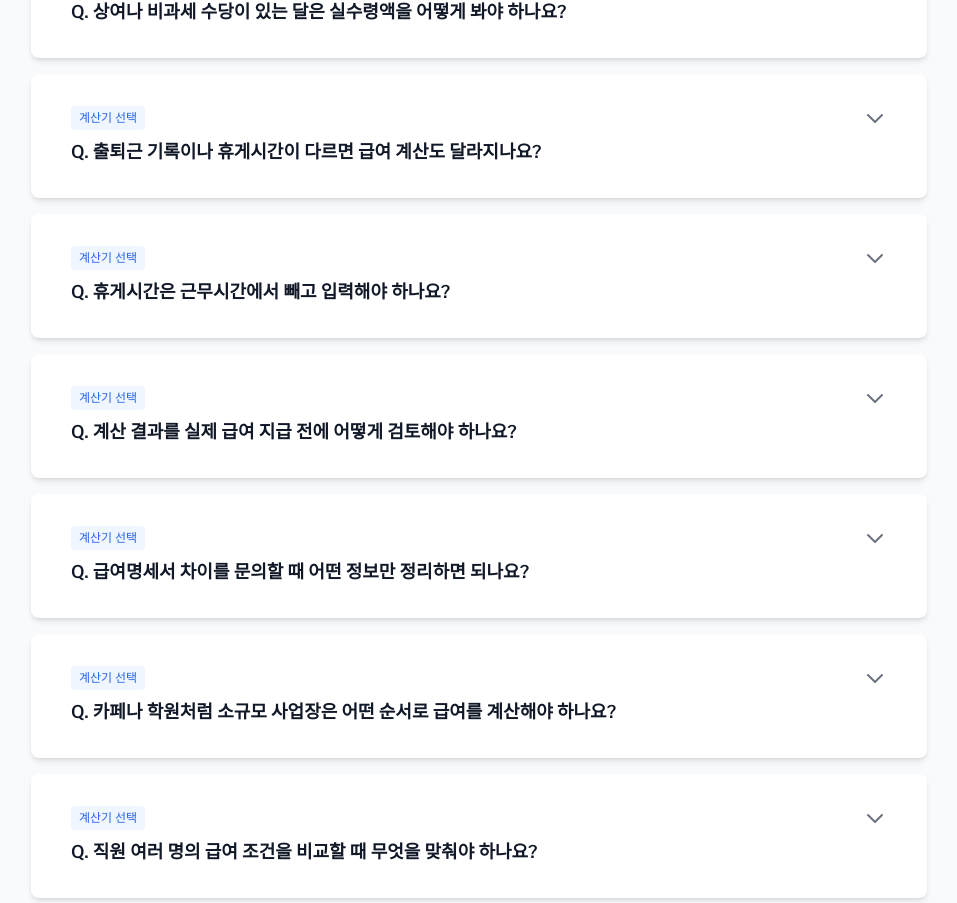
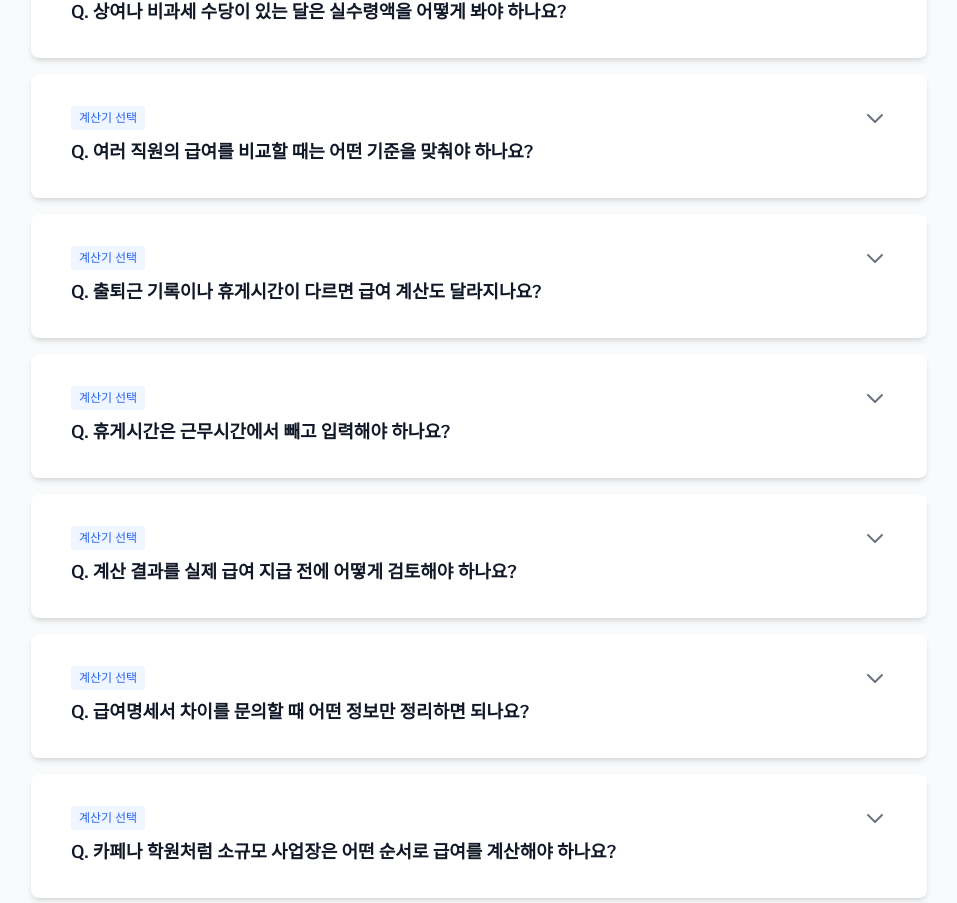
Before and after one commit to freenu0618/calcul, a React (Vite) app in the folder frontend/: page /faq in a window 1280 px wide. Shown: the part 3651-4554 px from the top of the page, without its empty margins (161-1118 px from the left). Built offline with nearby package versions, Linux system fonts and the light colour scheme; no server answers.

Commit message:
improve: clarify multi-employee pay comparison signals

```diff
--- a/frontend/src/pages/FAQ.tsx
+++ b/frontend/src/pages/FAQ.tsx
@@ -202,7 +202,7 @@ const answerRouteCards = [
   },
 ];
 
-const dateModified = '2026-08-03';
+const dateModified = '2026-08-06';
 
 const FAQ = () => {
   const [selectedCategory, setSelectedCategory] = useState<string>('전체');
@@ -254,6 +254,11 @@ const FAQ = () => {
       category: '계산기 선택',
       question: '상여나 비과세 수당이 있는 달은 실수령액을 어떻게 봐야 하나요?',
       answer: '상여, 성과급, 식대, 차량보조금, 연구수당처럼 매월 다르거나 비과세 한도가 있는 항목은 기본급과 분리해 입력하는 것이 좋습니다. 상여가 있는 달은 과세 대상 금액과 원천징수 세액이 달라질 수 있고, 비과세 수당은 항목별 한도와 회사 처리 방식에 따라 실제 명세서와 차이가 날 수 있습니다. PayTools에서는 특정 월의 예상 실수령액을 참고용으로 확인하고, 실제 지급 전에는 급여명세서 항목명, 비과세 한도, 회사별 공제 기준을 함께 검토하세요.',
+    },
+    {
+      category: '계산기 선택',
+      question: '여러 직원의 급여를 비교할 때는 어떤 기준을 맞춰야 하나요?',
+      answer: '같은 정산월을 기준으로 직원별 급여유형, 기본급 또는 시급, 소정근로일, 실제 근무시간, 휴게시간, 과세·비과세 수당, 부양가족 수, 4대보험 적용 여부, 사업장 규모를 먼저 맞추세요. 인상률이나 수당 배분처럼 여러 급여안을 비교할 때는 시뮬레이션에서 기준선을 보고, 개별 직원의 실제 지급 예상액은 급여 계산기에서 다시 확인하는 흐름이 안전합니다. 공개 답변에서는 직원 이름, 주민등록번호, 계좌번호, 원본 급여대장 없이 익명화한 조건만 사용하세요.',
     },
     {
       category: '계산기 선택',
```
Also changed, not shown: frontend/public/llms.txt, 1 other file (tests, documents, lock files or other folders).
